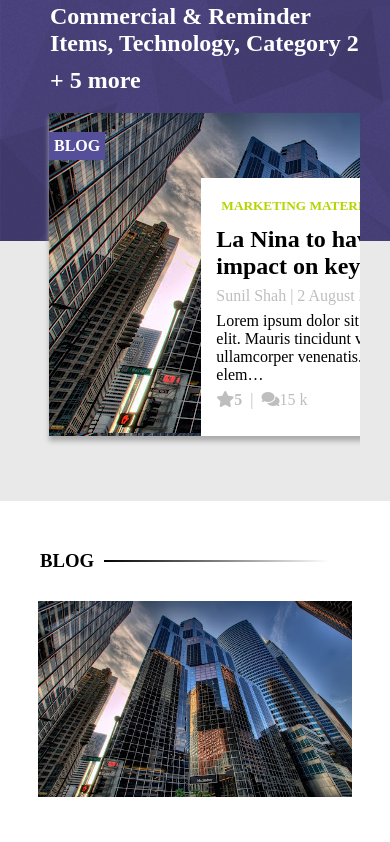
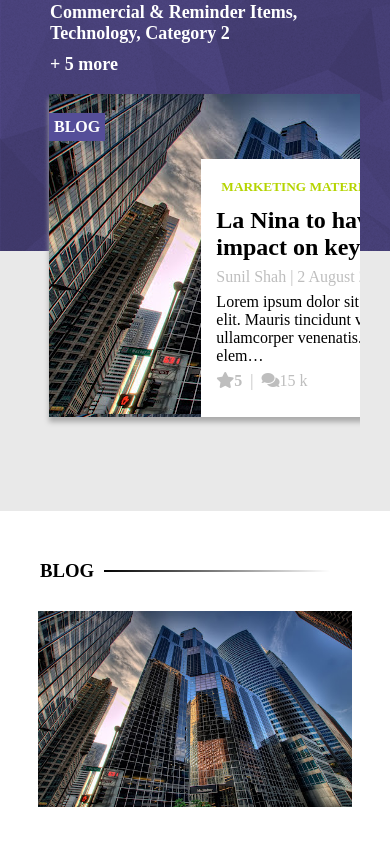
Before and after one commit to Poonam-Gorai/Assignmentone, a plain HTML site: page index1.html in a window 390 px wide. Shown: the part 130-972 px from the top of the page. Drawn offline with Linux system fonts and the light colour scheme.

Commit message:
Add files via upload

```diff
--- a/style.css
+++ b/style.css
@@ -101,7 +101,7 @@ img.logo {
     padding: 15px;
 }
 .displayarea {
-    height: 310px;
+    height: 360px;
     background-image: url(image/background.png);
 }
 .displayarea-container{
@@ -112,6 +112,7 @@ img.logo {
     padding-left: 20px;
     color:white ;
     font-family: Titillium;
+    font-size: 33px;
 }
 .Rectangle {
     display: flex;
@@ -294,5 +295,10 @@ footer {
     .nav-bar{
         display: none;
     }
-
+    .displayarea{
+        height: 320px;
+    }
+    .INTERESTING_READS *{
+        font-size: 18px;
+    }
 }
```
Also changed, not shown: index1.html (+1 -1 lines).
